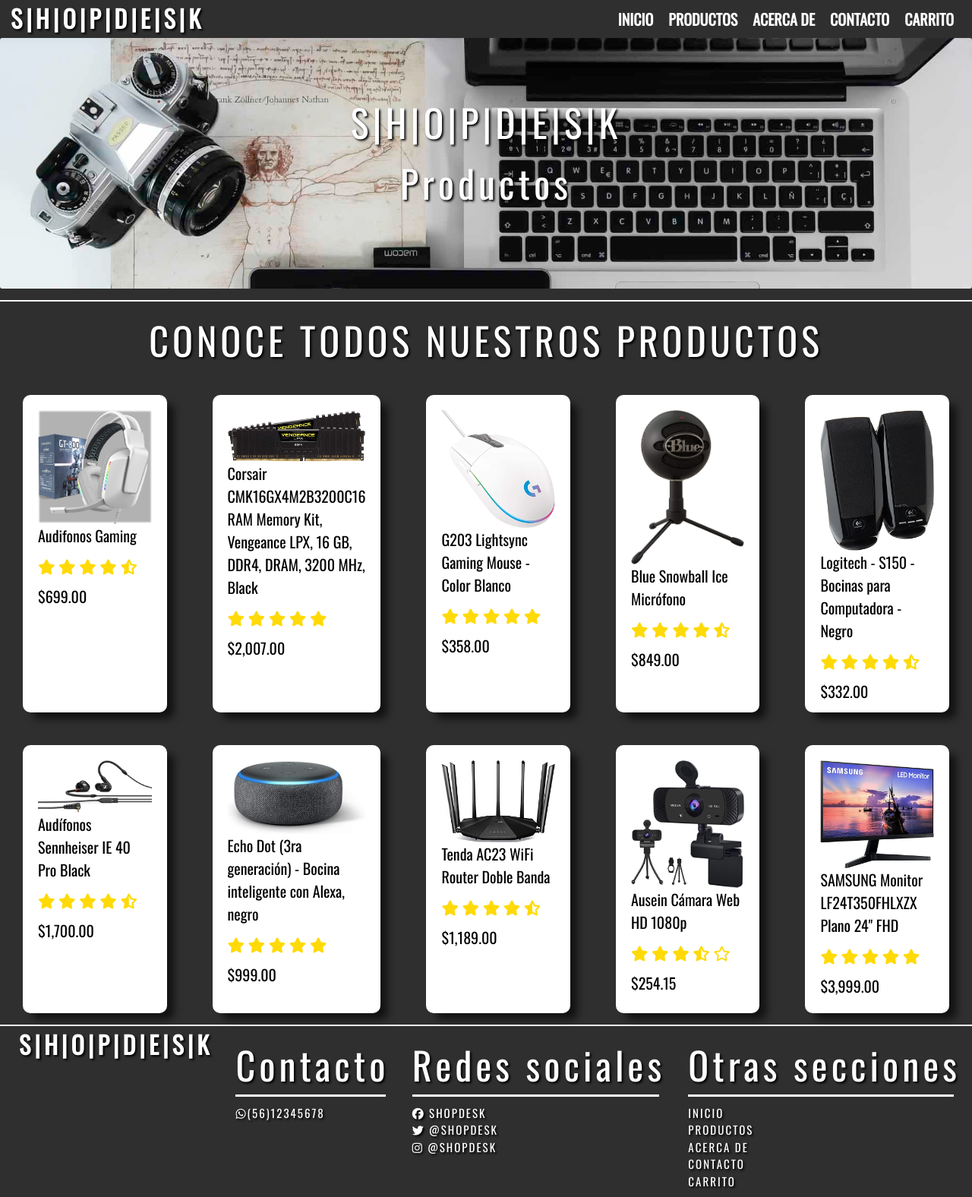
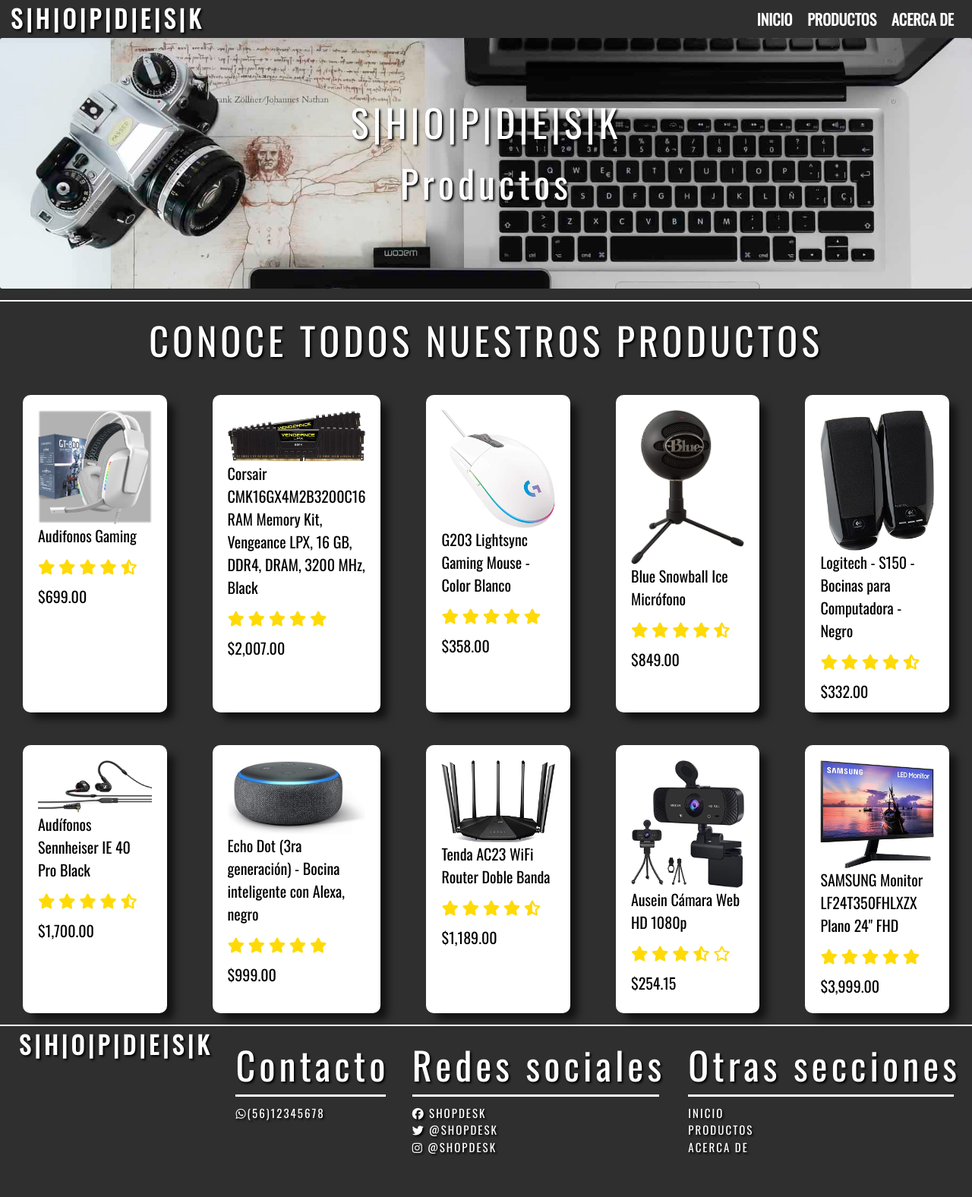
Before and after one commit to OscarGSA7/proyecto-coder-shopdesk, a website: page pages/productos.html in a window 1280 px wide. Shown: the whole page at 76% size. After the commit the page ends 1531 px from the top, so only its background shows below. Drawn offline with nearby package versions, Linux system fonts and the light colour scheme.

Commit message:
Update productos.html

```diff
--- a/pages/productos.html
+++ b/pages/productos.html
@@ -27,8 +27,7 @@
             <a href="../index.html" class="link-item seleccionado">INICIO</a>
             <a href="productos.html" class="link-item">PRODUCTOS</a>
             <a href="about.html" class="link-item">ACERCA DE</a>
-            <a href="contacto.html" class="link-item">CONTACTO</a>
-            <a href="carrito.html" class="link-item">CARRITO</a>
+
       </div>
     </nav>
     <button id="button-menu" class="button-menu" >
@@ -238,10 +237,7 @@
             <a href="productos.html">PRODUCTOS</a>
             <br>
             <a href="about.html">ACERCA DE</a>
-            <br>
-            <a href="contacto.html">CONTACTO</a>
-            <br>
-            <a href="carrito.html">CARRITO</a>
+
     </div>
 </footer>
 
```
